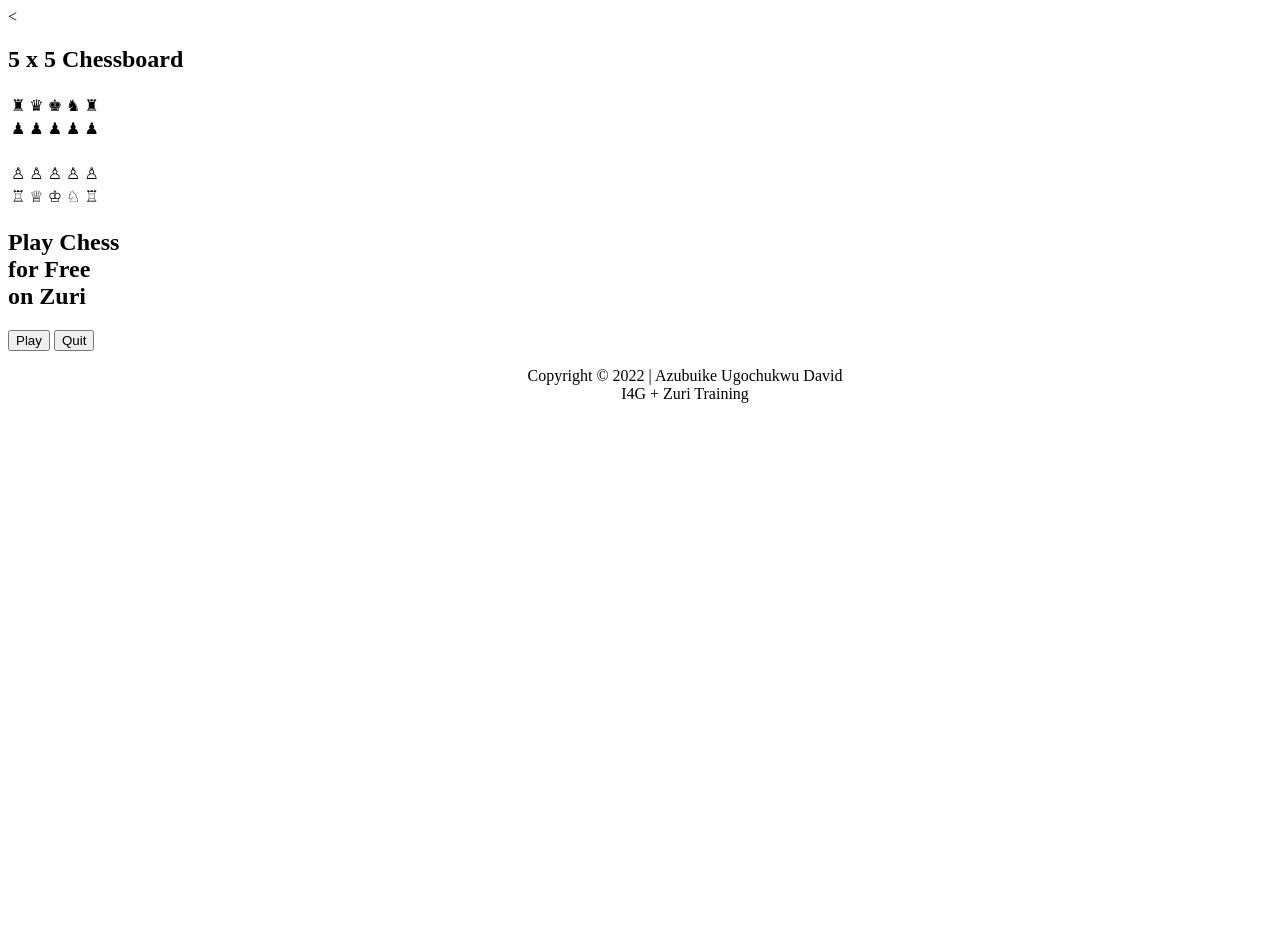
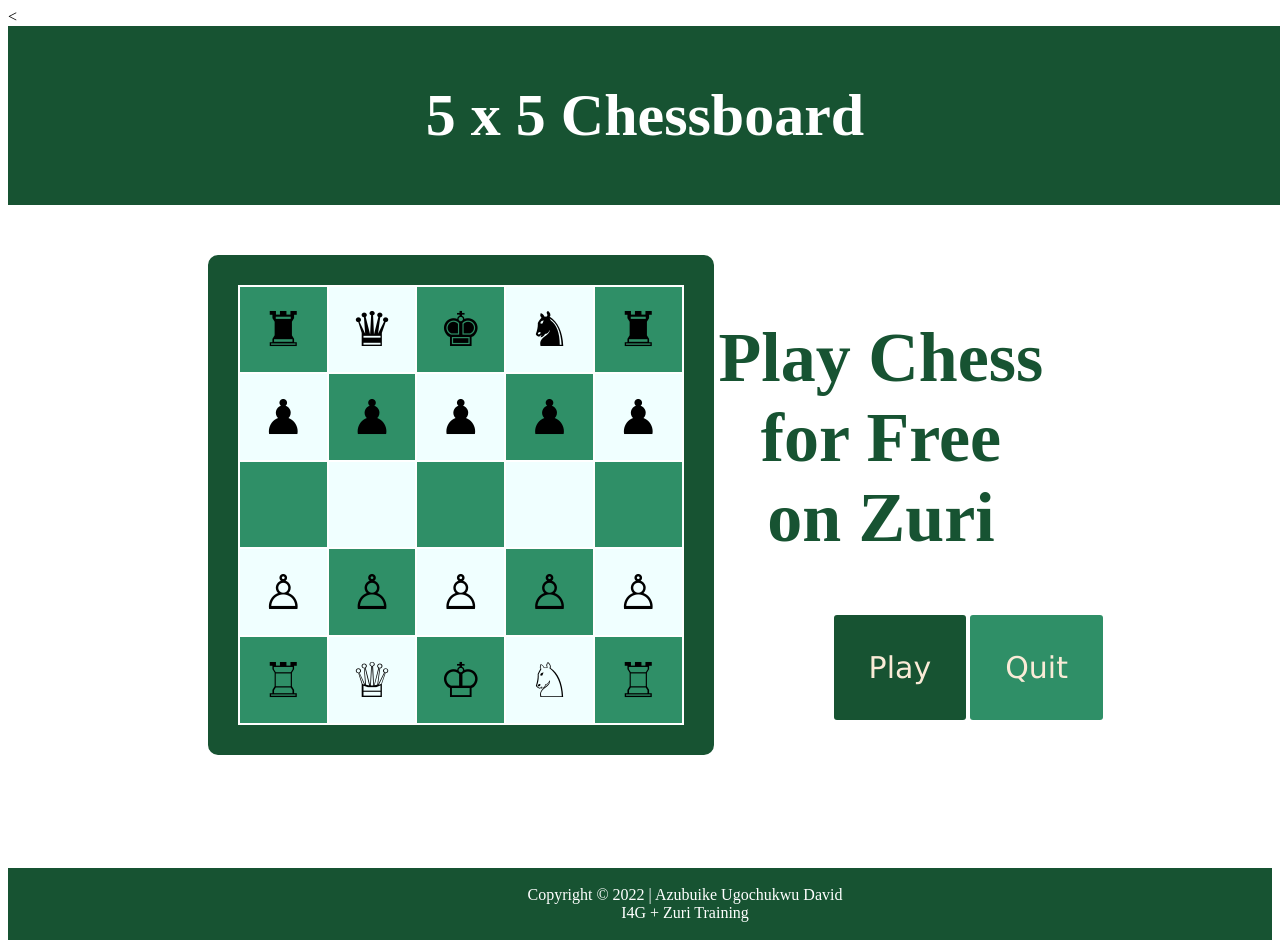
Before and after one commit to NudarMediaWorld/5x5-Chess-Board, a plain HTML site: page index.html in a window 1280 px wide. Before the commit the page ends 800 px from the top, so only its background shows below. Drawn offline with Linux system fonts and the light colour scheme.

Commit message:
index.html

```diff
--- a/index.html
+++ b/index.html
@@ -6,7 +6,7 @@
   <meta http-equiv="X-UA-Compatible" content="IE=edge">
   <meta name="viewport" content="width=device-width, initial-scale=1.0">
   <title>5x5 Chessboard</title>
-  <<link rel="stylesheet" type="text/css" href="Chessboard.css">
+  <<link rel="stylesheet" type="text/css" href="style.css">
 </head>
 
 <!-- section for Header starts here-->
```
